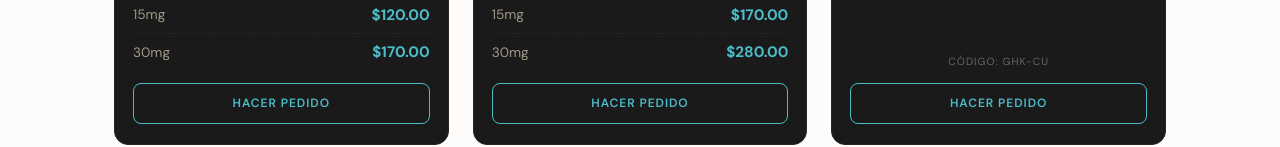
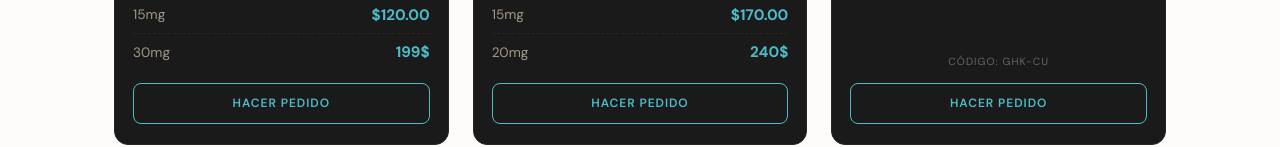
Before and after one commit to mafbb2816/Iconik, a plain HTML site: page index.html in a window 1280 px wide. Shown: the part 563-710 px from the top of the page. Drawn offline with nearby package versions, Linux system fonts and the light colour scheme.

Commit message:
Update index.html

```diff
--- a/index.html
+++ b/index.html
@@ -46,7 +46,7 @@
                         <ul class="contenedor-precios">
                             <li><span>10mg</span><strong>$95.00</strong></li>
                             <li><span>15mg</span><strong>$120.00</strong></li>
-                            <li><span>30mg</span><strong>$170.00</strong></li>
+                            <li><span>30mg</span><strong>199$</strong></li>
                         </ul>
                         <a href="https://wa.me/18633786138?text=Hola%2C%20me%20interesa%20GLP2-T%20(Tirzepatide)" target="_blank" class="btn-pedido">Hacer pedido</a>
                     </div>
@@ -61,7 +61,7 @@
                         <ul class="contenedor-precios">
                             <li><span>10mg</span><strong>$125.00</strong></li>
                             <li><span>15mg</span><strong>$170.00</strong></li>
-                            <li><span>30mg</span><strong>$280.00</strong></li>
+                            <li><span>20mg</span><strong>240$</strong></li>
                         </ul>
                         <a href="https://wa.me/18633786138?text=Hola%2C%20me%20interesa%20GLP3-R%20(Retatrutide)" target="_blank" class="btn-pedido">Hacer pedido</a>
                     </div>
```
